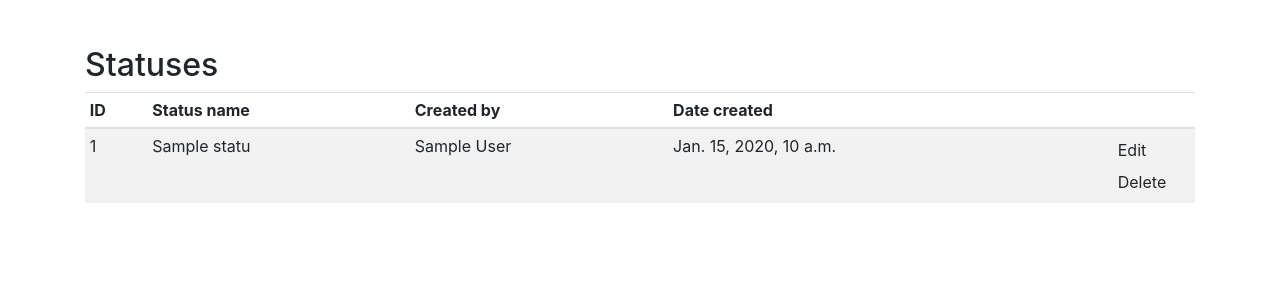
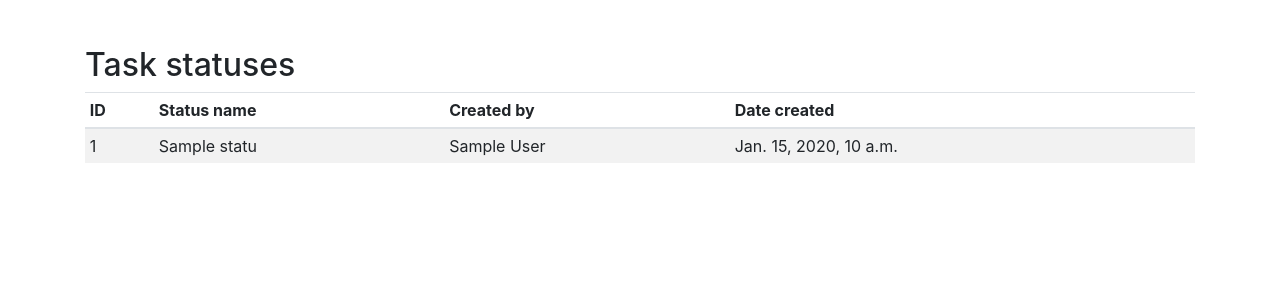
Before and after one commit to sharknoise/task-manager, a Django app: page /statuses/ in a window 1280 px wide. Shown: the part 58-358 px from the top of the page. Run offline with Django 3.2, Linux system fonts and the light colour scheme; tables that the repository leaves empty hold one stand-in row (values such as "Sample post").

Commit message:
add translations

```diff
--- a/task_manager/templates/statuses/statuses-list.html
+++ b/task_manager/templates/statuses/statuses-list.html
@@ -3,7 +3,7 @@
 {% load i18n %}
 {% block content %}
 <br>
-<h2>{% trans 'Statuses' %}</h2>
+<h2>{% trans 'Task statuses' %}</h2>
 {% if object_list %}
 <div class="table-responsive">
   <table class="table table-striped table-sm">
@@ -13,7 +13,6 @@
         <th>{% trans 'Status name' %}</th>
         <th>{% trans 'Created by' %}</th>
         <th>{% trans 'Date created' %}</th>
-        <th></th>
       </tr>
     </thead>
     <tbody>
@@ -23,10 +22,6 @@
           <td>{{ object.name }}</td>
           <td>{{ object.author}}</td>
           <td>{{ object.created }}</td>
-          <td class="edit-delete-cell">
-            <a class="dropdown-item" href="{% url 'update' object.id %}">{% trans 'Edit' %}</a>
-            <a class="dropdown-item" href="{% url 'delete' object.id %}">{% trans 'Delete' %}</a>
-          </td>
         </tr>
     {% endfor %}
     </tbody>
```
Also changed, not shown: task_manager/locale/ru/LC_MESSAGES/django.po, users/locale/ru/LC_MESSAGES/django.po, 1 other file.
